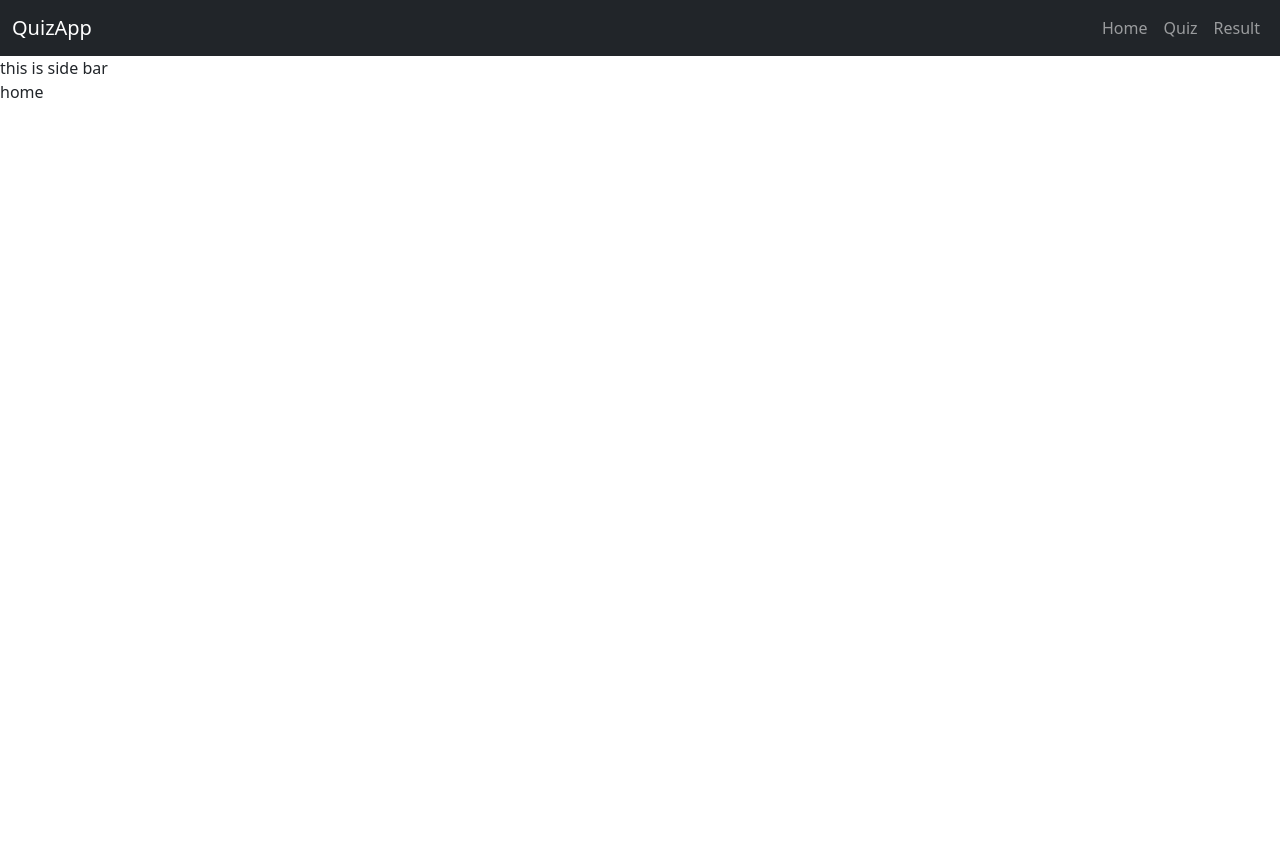
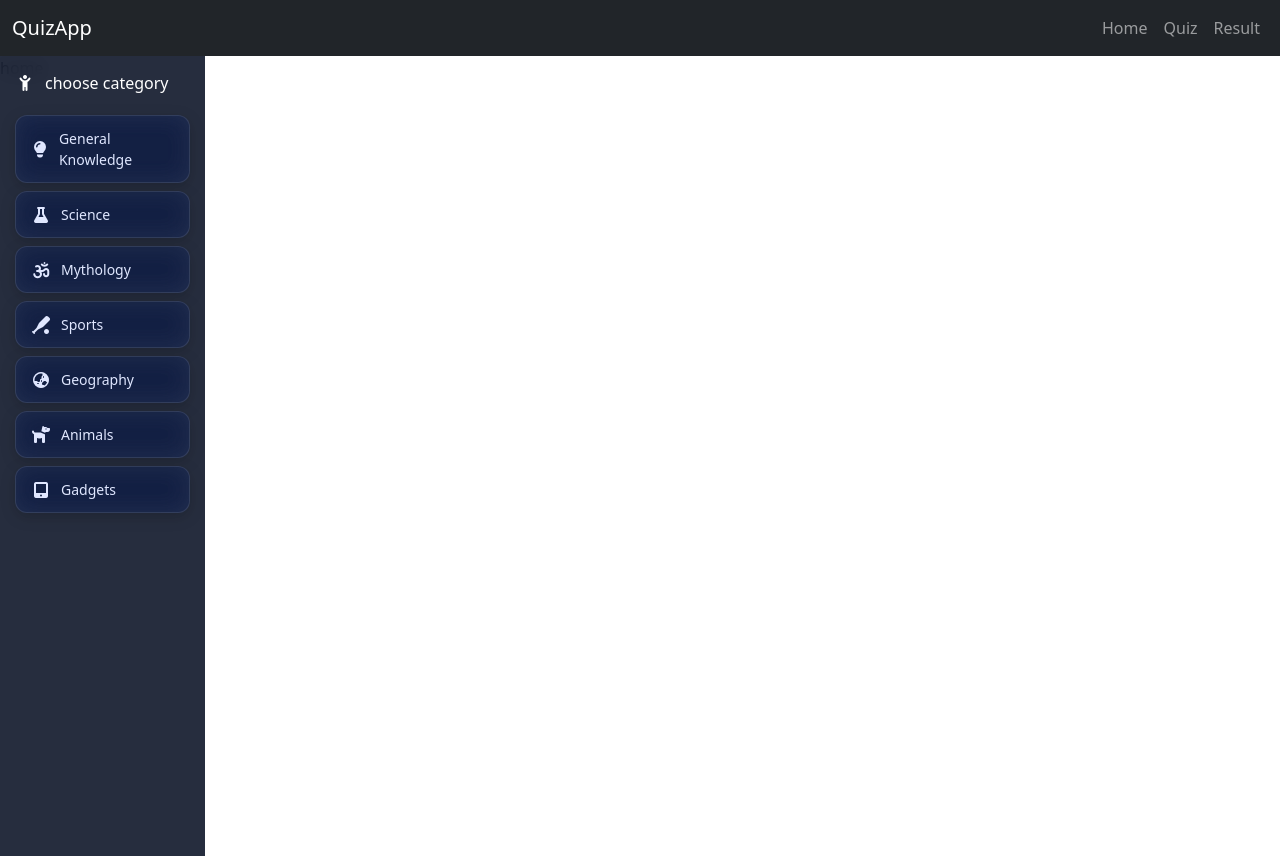
Before and after one commit to novakit7/quiz-app, a React (Vite) app in the folder client/: page / in a window 1280 px wide. Before the commit the page ends 800 px from the top, so only its background shows below. Built offline with nearby package versions, Linux system fonts and the light colour scheme.

Commit message:
side bar created

```diff
--- a/client/src/App.css
+++ b/client/src/App.css
@@ -0,0 +1,84 @@
+/* side bar */
+.s-sidebar {
+    width: 16vw;
+    margin: 0px;
+    height: 100vh;
+    background: rgba(15, 23, 42, 0.9); /* dark blue bg */
+    backdrop-filter: blur(10px);
+     padding: 15px;
+    color: white;
+    display: inline-block;
+    position: absolute;
+
+
+}
+
+/* Profile */
+.s-profile {
+    display: flex;
+    align-items: center;
+    gap: 10px;
+    margin-bottom: 20px;
+    font-size: 16px;
+}
+
+/* Menu list */
+.s-menu ul {
+    list-style: none;
+    padding: 0;
+}
+
+/* Glassy Button */
+.menubutton {
+    width: 100%;
+    padding: 12px 15px;
+    margin: 8px 0;
+    text-decoration: none;
+
+    display: flex;
+    align-items: center;
+    gap: 10px;
+
+    color: #e0e7ff;
+    font-size: 14px;
+    text-align: left;
+
+    border-radius: 12px;
+    border: 1px solid rgba(255, 255, 255, 0.1);
+
+    background: rgba(30, 58, 138, 0.25); /* glass blue */
+    backdrop-filter: blur(12px);
+
+    cursor: pointer;
+    transition: all 0.3s ease;
+
+    box-shadow: 0 4px 15px rgba(0, 0, 0, 0.2);
+}
+
+/* Hover effect */
+.menubutton:hover {
+    background: rgba(59, 130, 246, 0.3);
+    transform: translateX(6px);
+    box-shadow: 0 6px 20px rgba(0, 0, 0, 0.3);
+}
+
+/* Active click */
+.menubutton:active {
+    transform: scale(0.97);
+}
+
+/* Icon style */
+.menubutton i {
+    font-size: 16px;
+}
+
+/* Logout at bottom */
+.s-logout {
+    position: absolute;
+    bottom: 20px;
+    width: 200px;
+}
+.logout{
+  position: relative;
+  bottom: 15vh;
+}
--- a/client/src/SideBar.jsx
+++ b/client/src/SideBar.jsx
@@ -1,9 +1,33 @@
-import React from 'react'
-
+import {Link} from 'react-router-dom'
+import './App.css'
 export default function SideBar() {
   return (
-    <div>
-      this is side bar
-    </div>
+    <div className="s-sidebar">
+
+      {/* sidebar profile */}
+      <div className="s-profile">
+        <i className="fa-solid fa-child-reaching"></i>
+        <span className="s-name">choose category</span>
+      </div>
+
+      <div className="s-menu">
+        <ul>
+
+
+          <li><Link to="/backlog" className="menubutton"><i className="fa-solid fa-lightbulb"></i> General Knowledge</Link></li>
+
+          <li><Link to="/pending" className="menubutton"><i className="fa-solid fa-flask"></i> Science</Link></li>
+
+          <li><Link to="/completed" className="menubutton"><i className="fa-solid fa-om"></i> Mythology</Link></li>
+
+          <li><Link to="/totalTask" className="menubutton"><i className="fa-solid fa-baseball-bat-ball"></i>Sports</Link></li>
+
+          <li><Link to="/addTask" className="menubutton"><i className="fa-solid fa-earth-asia"></i> Geography</Link></li>
+        <li className='menubutton'><i className="fa-solid fa-dog"></i>Animals</li>
+        <li className="menubutton"><i className="fa-solid fa-tablet-screen-button"></i>Gadgets</li>
+        </ul>
+      </div>
+      </div>
+
   )
 }
```
Also changed, not shown: 1 other file (tests, documents, lock files or other folders).
